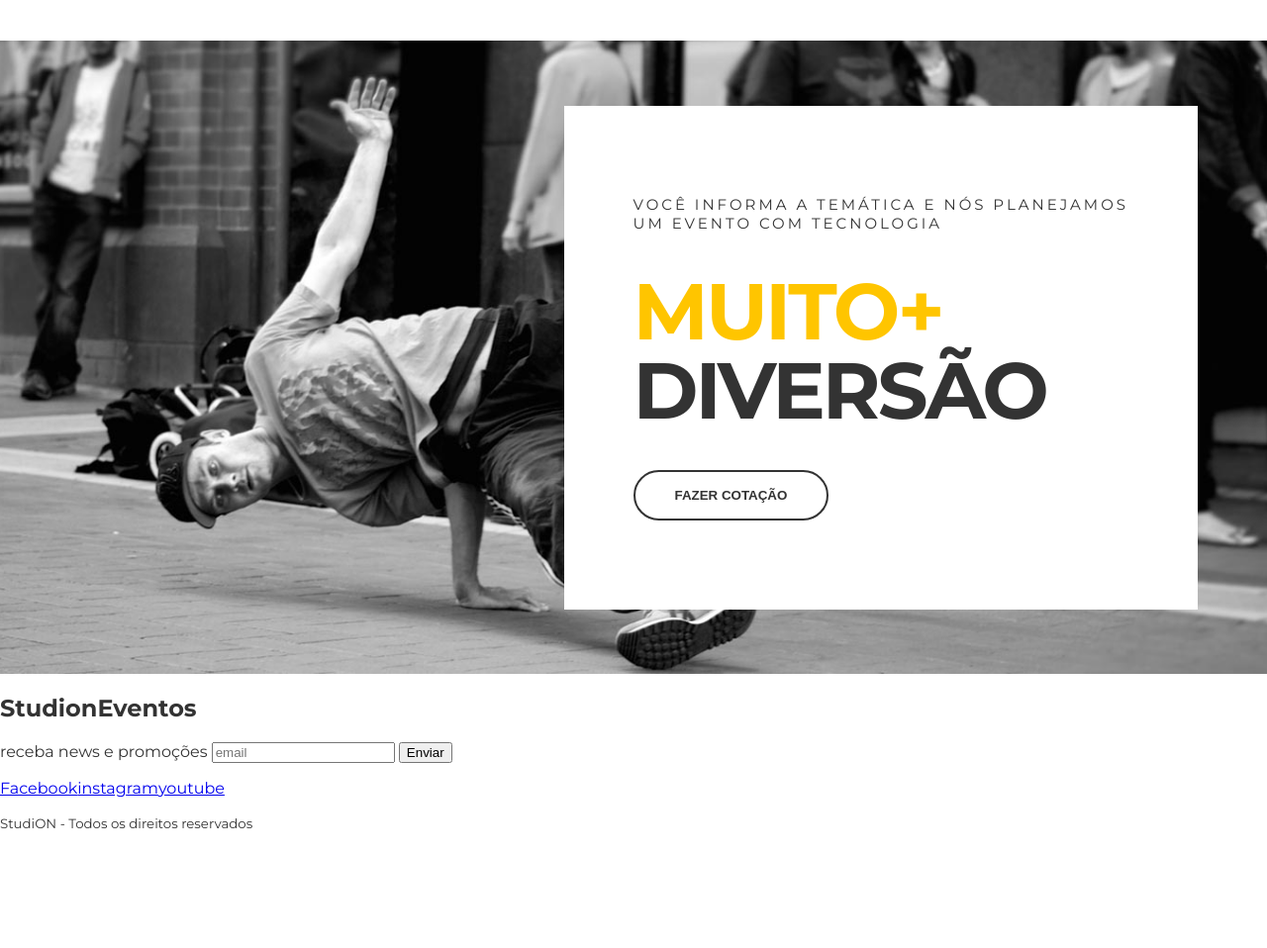
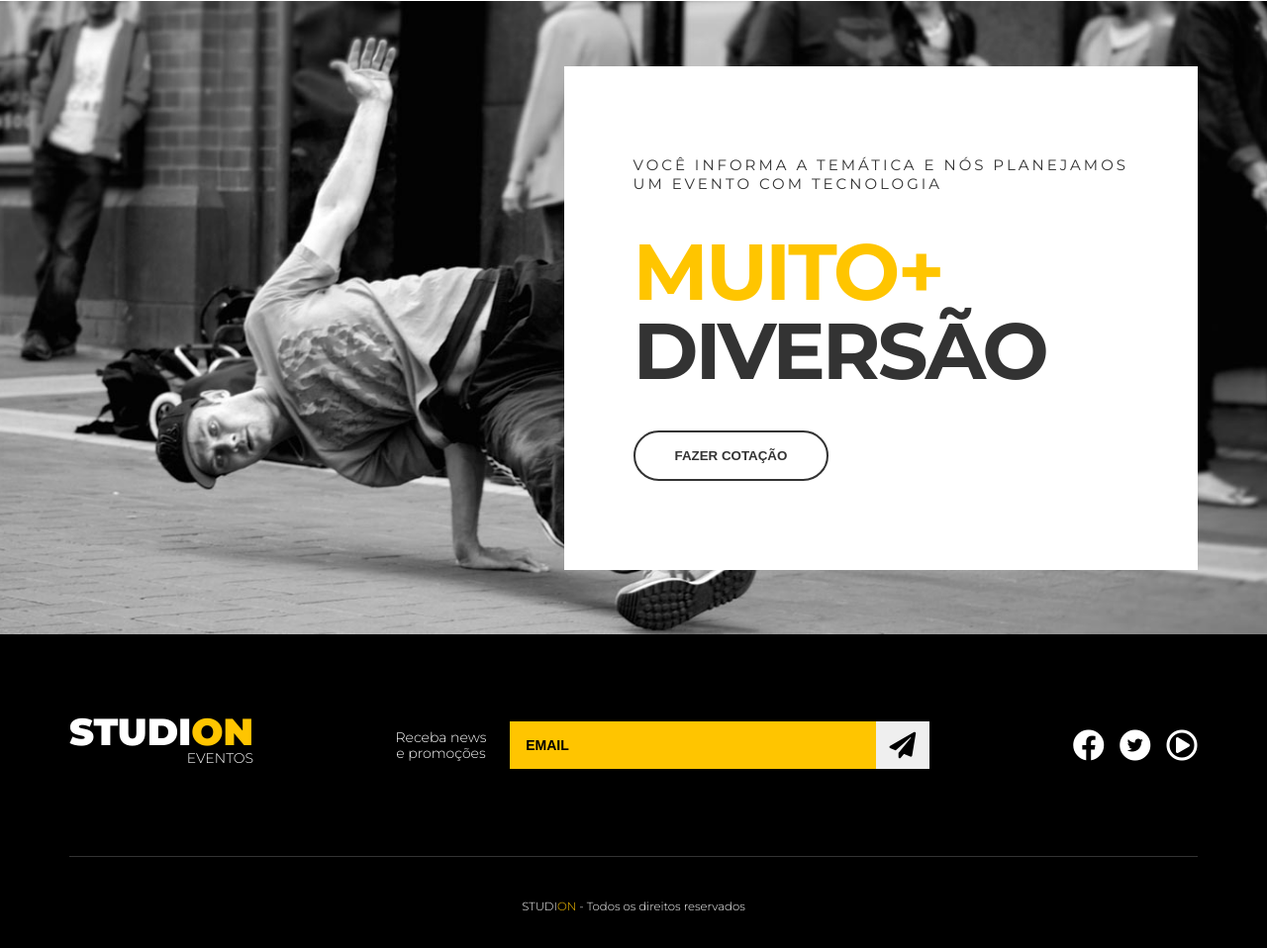
Before and after one commit to josesoaresdg/studion, a website: page src/index.html in a window 1280 px wide. Shown: the part 1586-2544 px from the top of the page at 99% size. Before the commit the page ends 2443 px from the top, so only its background shows below. Drawn offline with Linux system fonts and the light colour scheme.

Commit message:
aula7-finalizada

```diff
--- a/src/index.html
+++ b/src/index.html
@@ -40,7 +40,7 @@
     <main>
 
         <section id="counter">
-            <Ul class="counter__container">
+            <Ul class="container counter__container">
                 <li><h3>+ de 50 <small>Eventos realizados</small></h3></li>
                 <li><h3>+ de 1.000,00 <small>de ingressos vendidos</small></h3></li>
                 <li><h3>+ de 300 <small> empresas atendidas </small></h3></li>
@@ -71,20 +71,32 @@
     </main>
 
 
-    <footer>
-        <h2>Studi<span>on</span><span>Eventos</span></h2>
-        <form>
-            <label>receba news e promoções</label>
-            <input type="email" placeholder="email" />
-            <button type="submit">Enviar</button>
+    <footer class="footer">
+       <div class="container footer__container">
+       <h2 class="logo-studion">Studi<span class="copy-primary">on</span><span class="logo-studion__subtitle">Eventos</span></h2>
+        <form class="footer__form">
+            <label for="email">Receba news e promoções</label>
+
+            <div class="footer__form--email">
+                <input id="email" type="email" placeholder="email" />
+                <button type="submit">
+                    <i class="fas fa-paper-plane fa-2x"></i>
+                </button>
+            </div>
         </form>
 
-        <ul>
-            <li><a href="#" target="_blak"> Facebook </a></li>
-            <li><a href="#" target="_blak">instagram</a></li>
-            <li><a href="#" target="_blak">youtube</a></li>
+        <ul class="footer__social">
+            <li><a href="#" target="_blak"> <i class="fab fa-facebook fa-2x"></i> </a></li>
+            <li><a href="#" target="_blak">
+                <span class="fa-stack">
+                    <i class="fas fa-circle fa-stack-2x fa-inverse"></i>
+                    <i class="fab fa-twitter fa-stack-1x"></i>
+                </span>
+            </a></li>
+            <li><a href="#" target="_blak"><i class="far fa-play-circle fa-2x"></i></a></li>
         </ul>
+       </div>
 
-        <p><small>Studi<span>ON</span> - Todos os direitos reservados</small></p>
+        <p><small><span class="logo__footer">Studi</span><span class="copy-primary">ON</span> - Todos os direitos reservados</small></p>
     </footer>
 </html>
--- a/src/style.css
+++ b/src/style.css
@@ -1,4 +1,7 @@
 @import url('https://fonts.googleapis.com/css2?family=Montserrat:wght@300;400;500;700;900&family=Roboto&display=swap');
+@import url('https://cdnjs.cloudflare.com/ajax/libs/font-awesome/5.15.3/css/fontawesome.min.css');
+@import url('https://cdnjs.cloudflare.com/ajax/libs/font-awesome/5.15.3/css/all.min.css');
+
 
 *{
     box-sizing: border-box;
@@ -104,7 +107,7 @@ ul{
 }
 
 .slide {
-    height: calc(100vh - 7.75rem)
+    height: calc(95vh - 7.75rem)
 }
 
 .slide__background-image {
@@ -172,7 +175,6 @@ ul{
     display: grid;
     grid-template-columns: repeat(auto-fill, minmax(300px, 1fr));
     place-items: center;
-    margin: 0;
     padding: 4.375rem 1%;
 }
 
@@ -280,4 +282,111 @@ ul{
 .btn--quote {
     color: var(--color-copy);
     border-color: var(--color-copy);
+    background: unset;
 }
+.footer{
+    background-color: #000;
+    color: #fff;
+    text-align: center;
+}
+
+.footer__container {
+    display: grid;
+    grid-template-columns: repeat(3, auto);
+    align-items: center;
+    border-bottom: 0.1rem solid #fff3;
+    padding: 5rem 0;
+}
+
+.footer .logo-studion {
+    justify-self: start;
+    margin: 0;
+    padding: 0;
+}
+
+.footer__form {
+    display: grid;
+    place-items: center;
+    grid-template-columns: 9ch auto;
+    gap: 1.375rem;
+}
+
+.footer__form label {
+    font-size: 0.875rem;
+    font-weight: 300;
+    line-height: 1rem;
+}
+
+.footer__form--email {
+    display: grid;
+    grid-template-columns: auto 3.375rem;
+    width: 100%;
+}
+.footer__form input {
+    background-color: var(--color-primary);
+    border: unset;
+    padding: 1rem;
+    font-size: 0.875rem;
+    font-weight: 700;
+    text-transform: uppercase;
+    color: #000;
+}
+
+.footer__form input::placeholder {
+    color: #000;
+}
+
+.footer__form input:focus{
+    outline: unset;
+}
+.footer__form button {
+    cursor: pointer;
+    border: unset;
+    height: 100%;
+    transform: 0.3s all ease;
+}
+
+.footer__form button:hover{
+    color: var(--color-primary);
+    background-color: var(--color-copy);
+}
+
+.footer__social {
+    display: grid;
+    grid-template-columns: repeat(3, auto);
+    gap: 0.5rem;
+    cursor: pointer;
+    justify-self: end;
+}
+
+
+
+.footer__social a,
+.footer__social a:vertical,
+.footer__social a:active {
+    color: #fff;
+    margin-left: 0.2rem;
+}
+
+.footer__social .fa-twitter{
+    color: #000;
+}
+
+.footer__social a:hover {
+    color: var(--color-primary);
+}
+
+.footer__social a:hover .fa-circle {
+    color: var(--color-primary);
+}
+
+
+.footer p {
+    text-align: center;
+    font-size:  0.875rem;
+    font-weight: 300;
+    margin: 2.5rem 0;
+}
+.logo__footer {
+    text-transform: uppercase;
+}
```
